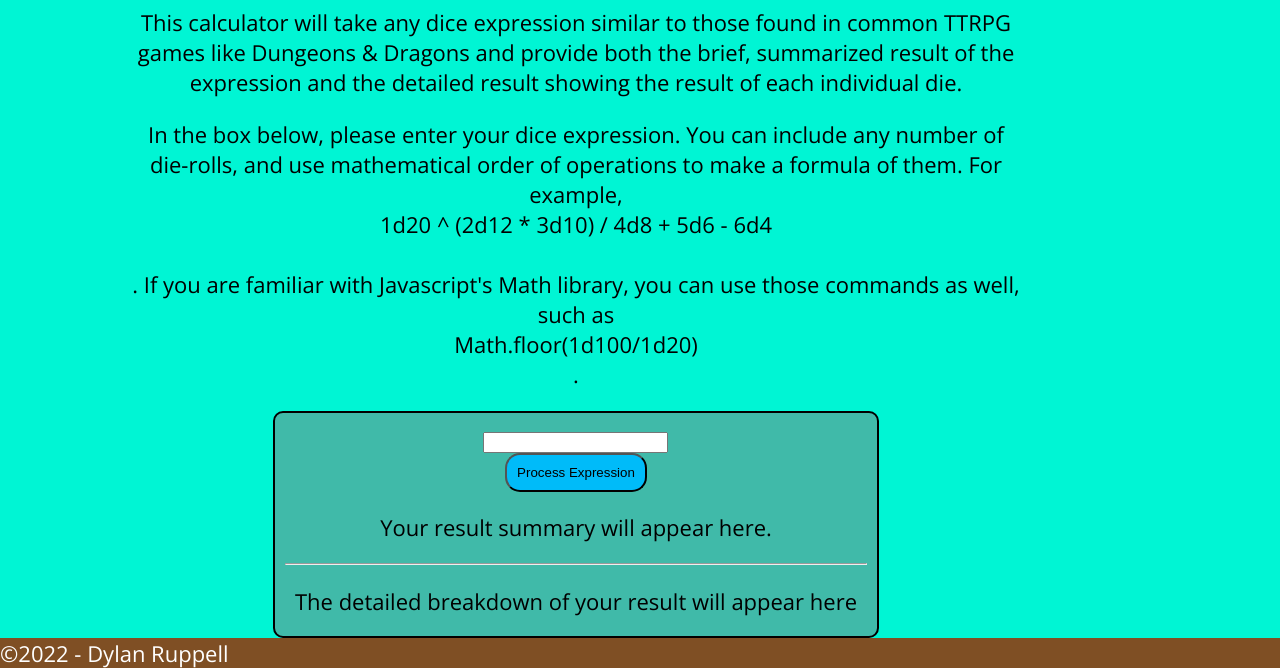
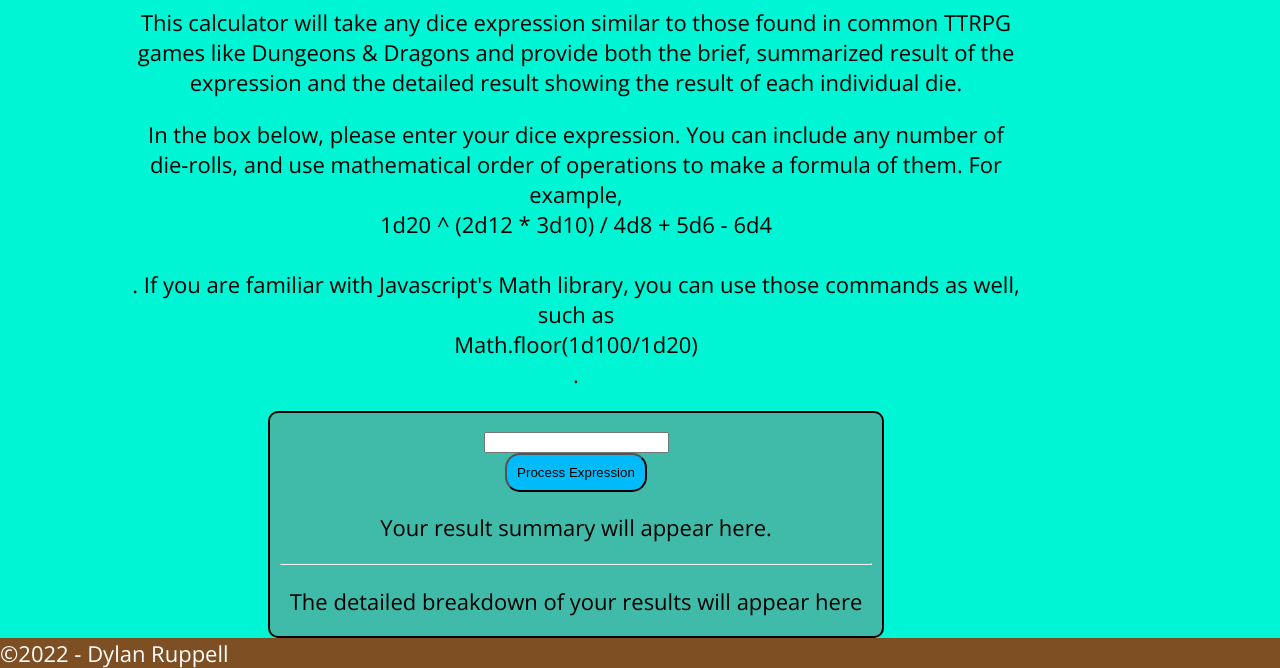
Before and after one commit to DigitalNTT-Soul/cse121b, a plain HTML site: page index.html in a window 1280 px wide. Shown: the part 473-1141 px from the top of the page. Drawn offline with nearby package versions, Linux system fonts and the light colour scheme.

Commit message:
spellcheck

```diff
--- a/index.html
+++ b/index.html
@@ -25,7 +25,7 @@
             <button type="button" id="processButton">Process Expression</button>
             <p id="summarized">Your result summary will appear here.</p>
             <hr>
-            <p id="detailed">The detailed breakdown of your result will appear here</p>
+            <p id="detailed">The detailed breakdown of your results will appear here</p>
         </span>
     </main>
     <footer>
```
